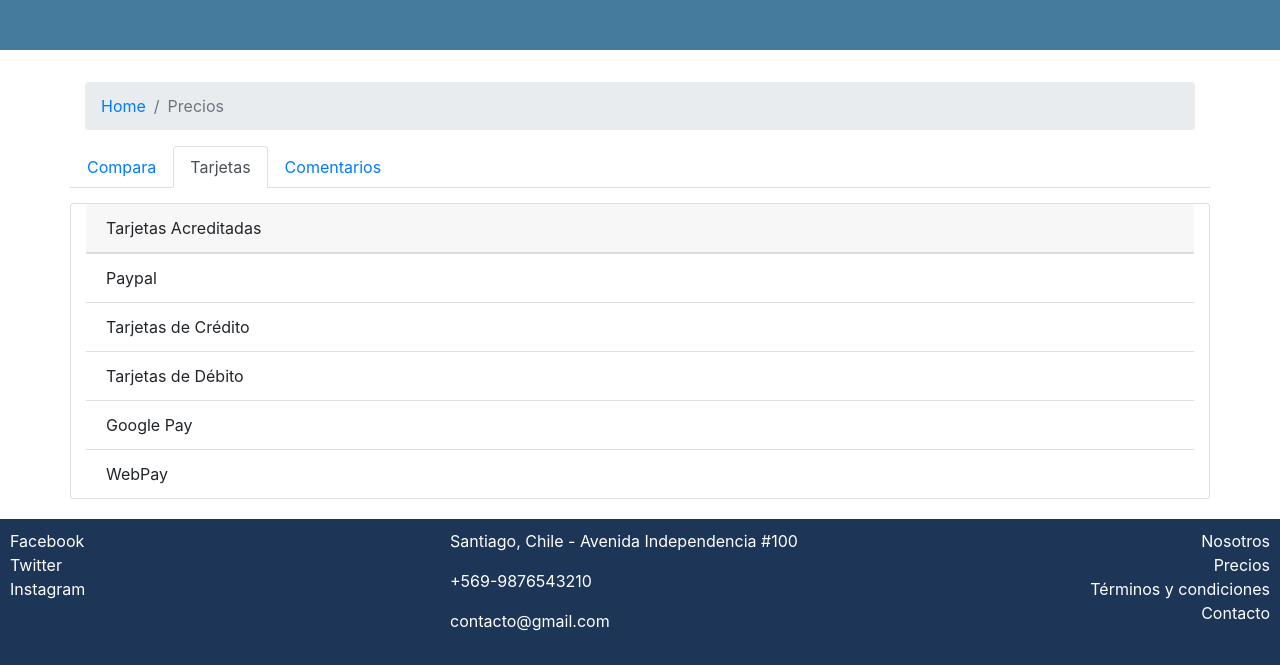
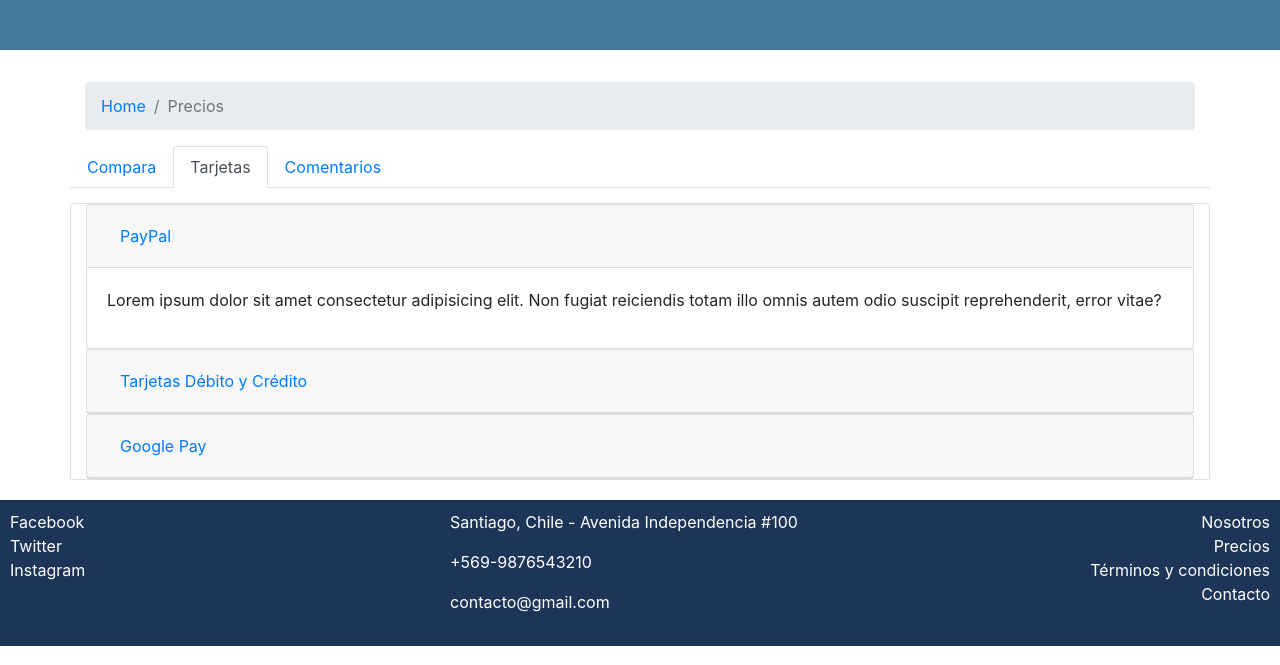
Before and after one commit to erre-developer/guia-hoteles, a website: page precios.html in a window 1280 px wide. Both pictures are taken after a click on the tab "Tarjetas". Shown: the part 222-887 px from the top of the page. Drawn offline with nearby package versions, Linux system fonts and the light colour scheme; a web font is replaced by a local one.

Commit message:
Se agrega collapse y acordion a seccion tarjetas en pagina precios

```diff
--- a/precios.html
+++ b/precios.html
@@ -130,21 +130,58 @@
 
             </div>
 
+          <!--Tab-pane tarjetas-->
             <div class="tab-pane fade show table-responsive" id="tarjetas" role="tabpanel" aria-labelledby="compara-tab">
                 <div class="container card ">
-                    <div class="card-header">
-                        Tarjetas Acreditadas
+                    <div id="accordion">
+                        <div class="card">
+                            <div class="card-header" id="headingOne">
+                                <h5 class="mb-0">
+                                    <button class="btn btn-link" data-toggle="collapse" data-target="#collapseOne" aria-expanded="true" aria-controls="collapseOne">
+                                        PayPal
+                                    </button>
+                                </h5>
                             </div>
-                    <ul class="list-group list-group-flush">
-                        <li class="list-group-item">Paypal</li>
-                        <li class="list-group-item">Tarjetas de Crédito</li>
-                        <li class="list-group-item">Tarjetas de Débito</li>
-                        <li class="list-group-item">Google Pay</li>
-                        <li class="list-group-item">WebPay</li>
-                    </ul>
-
+                            <div id="collapseOne" class="collapse show" aria-labelledby="headingOne" data-parent="#accordion">
+                                <div class="card-body">
+                                    <p>Lorem ipsum dolor sit amet consectetur adipisicing elit. Non fugiat reiciendis totam illo omnis autem odio suscipit reprehenderit, error vitae?</p>
                                 </div>
                             </div>
+                        </div>
+
+                        <div class="card">
+                            <div class="card-header" id="headingTwo">
+                                <h5 class="mb-0">
+                                    <button class="btn btn-link collapsed" data-toggle="collapse" data-target="#collapseTwo" aria-expanded="false" aria-controls="collapseTwo">
+                                        Tarjetas Débito y Crédito
+                                    </button>
+                                </h5>
+                            </div>
+                            <div id="collapseTwo" class="collapse" aria-labelledby="headingTwo" data-parent="#accordion">
+                                <div class="card-body">
+                                    <p>Lorem ipsum dolor sit amet consectetur adipisicing elit. Facere, non. Cum, dicta dignissimos itaque magnam maiores reprehenderit quaerat eligendi magni ex tempore numquam earum at distinctio eaque delectus harum incidunt sint pariatur facilis aut veritatis?</p>
+                                </div>
+                            </div>
+                        </div>
+
+                        <div class="card">
+                            <div class="card-header" id="headingThree">
+                                <h5 class="mb-0">
+                                    <button class="btn btn-link collapsed" data-toggle="collapse" data-target="#collapseThree" aria-expanded="false" aria-controls="collapseThree">
+                                        Google Pay
+                                    </button>
+                                </h5>
+                            </div>
+                            <div id="collapseThree" class="collapse" aria-labelledby="headingThree" data-parent="#accordion">
+                                <div class="card-body">
+                                    <p>Lorem ipsum dolor sit, amet consectetur adipisicing elit. Ad corporis laborum culpa officiis voluptate quis ut omnis laboriosam commodi. Odio consectetur fugit, odit dicta cumque obcaecati incidunt quibusdam id.</p>
+                                </div>
+                            </div>
+                        </div>
+
+                    </div><!--fin div acordion tarjetas-->
+                </div>
+            </div> <!--fin div tab-pane tarjetas-->
 
             <div class="tab-pane fade show" id="comentarios" role="tabpanel" aria-labelledby="compara-tab">
                 <div class="container">
```
Also changed, not shown: README.md. Lines whose indentation alone changed are shown as unchanged.
